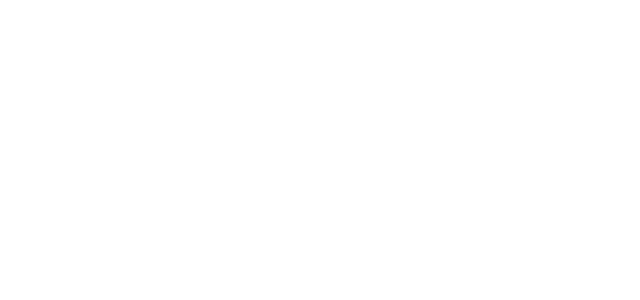
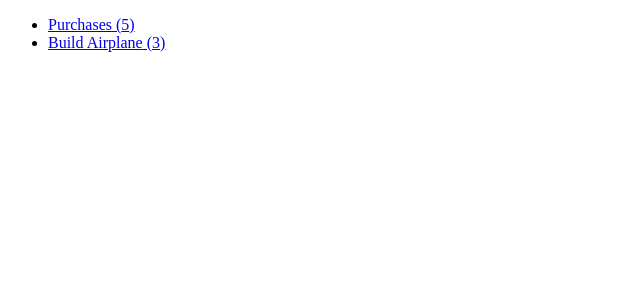
Before and after one commit to diego-aslz/gtl, a React (Create React App) app: page / in a window 1280 px wide. Shown: the top 300 px of the page, without its empty margins (0-640 px from the left). Built offline with nearby package versions, Linux system fonts and the light colour scheme.

Commit message:
Allowing user to show tasks for a group.

```diff
--- a/src/components/App.js
+++ b/src/components/App.js
@@ -1,11 +1,12 @@
 import React from 'react';
 import TaskGroups from './TaskGroups';
+import tasksRepository from '../repositories/tasks-repository';
 
 class App extends React.Component {
   render() {
     return (
       <div className="grouped-task-list-app">
-        <TaskGroups />
+        <TaskGroups groups={tasksRepository.listGroups()} />
       </div>
     );
   }
--- /dev/null
+++ b/src/components/TaskGroupItem.js
@@ -0,0 +1,34 @@
+import React from 'react';
+
+class TaskGroupItem extends React.Component {
+  constructor(props) {
+    super(props);
+    this.state = {
+      expanded: false,
+    };
+  }
+
+  toggle(ev) {
+    ev.preventDefault();
+    this.setState({ expanded: !this.state.expanded });
+  }
+
+  renderTasks(tasks) {
+    const taskItems = tasks.map(task => <li key={task.id} className="task-item">{task.task}</li>);
+    return <ul>{taskItems}</ul>;
+  }
+
+  render() {
+    return (
+      <li>
+        <a href="#" onClick={(ev) => this.toggle(ev)}>
+          {this.props.group.name} ({this.props.group.tasks.length})
+        </a>
+
+        {this.state.expanded && this.renderTasks(this.props.group.tasks)}
+      </li>
+    );
+  }
+}
+
+export default TaskGroupItem;
--- a/src/components/TaskGroups.js
+++ b/src/components/TaskGroups.js
@@ -1,19 +1,14 @@
-import React, { Component } from 'react';
-import tasksRepository from '../repositories/tasks-repository';
+import React from 'react';
+import TaskGroupItem from './TaskGroupItem';
 
-class TaskGroups extends Component {
-  renderGroups(groupsWithTasksCount) {
-    return Object.keys(groupsWithTasksCount).map(name => (
-      <li key={name}>{name} ({groupsWithTasksCount[name]})</li>
-    ));
-  }
+function TaskGroups(props) {
+  const groups = props.groups.map(group => (
+    <TaskGroupItem key={group.name} group={group} />
+  ));
 
-  render() {
-    const groupsWithTasksCount = tasksRepository.listGroupsWithTasksCount();
-    return (
-      <ul className="task-groups">{this.renderGroups(groupsWithTasksCount)}</ul>
-    );
-  }
+  return (
+    <ul className="task-groups">{groups}</ul>
+  );
 }
 
 export default TaskGroups;
--- a/src/index.js
+++ b/src/index.js
@@ -2,6 +2,11 @@ import React from 'react';
 import ReactDOM from 'react-dom';
 import App from './components/App';
 import registerServiceWorker from './registerServiceWorker';
+import tasksRepository from './repositories/tasks-repository';
+import sampleTasks from './repositories/sample-tasks';
+
+// Static tasks for the exercise.
+tasksRepository.addTasks(sampleTasks);
 
 ReactDOM.render(<App />, document.getElementById('root'));
 registerServiceWorker();
--- /dev/null
+++ b/src/repositories/sample-tasks.js
@@ -0,0 +1,58 @@
+export default [
+  {
+    id: 1,
+    group: 'Purchases',
+    task: 'Go to the bank',
+    dependencyIds: [],
+    completedAt: null,
+  },
+  {
+    id: 2,
+    group: 'Purchases',
+    task: 'Buy hammer',
+    dependencyIds: [1],
+    completedAt: null,
+  },
+  {
+    id: 3,
+    group: 'Purchases',
+    task: 'Buy wood',
+    dependencyIds: [1],
+    completedAt: null,
+  },
+  {
+    id: 4,
+    group: 'Purchases',
+    task: 'Buy nails',
+    dependencyIds: [1],
+    completedAt: null,
+  },
+  {
+    id: 5,
+    group: 'Purchases',
+    task: 'Buy paint',
+    dependencyIds: [1],
+    completedAt: null,
+  },
+  {
+    id: 6,
+    group: 'Build Airplane',
+    task: 'Hammer nails into wood',
+    dependencyIds: [2, 3, 4],
+    completedAt: null,
+  },
+  {
+    id: 7,
+    group: 'Build Airplane',
+    task: 'Paint wings',
+    dependencyIds: [5, 6],
+    completedAt: null,
+  },
+  {
+    id: 8,
+    group: 'Build Airplane',
+    task: 'Have a snack',
+    dependencyIds: [11],
+    completedAt: null,
+  }
+];
--- a/src/repositories/tasks-repository.js
+++ b/src/repositories/tasks-repository.js
@@ -10,14 +10,20 @@ const tasksRepository = {
     return allTasks.slice();
   },
 
-  listGroupsWithTasksCount() {
-    return this.listTasks().map(task => task.group).sort().reduce((groups, name) => {
-      if (!groups[name]) {
-        groups[name] = 0;
+  listGroups() {
+    const groups = [];
+    this.listTasks().forEach(task => {
+      const group = groups.find(g => g.name === task.group);
+      if (group) {
+        group.tasks.push(task);
+      } else {
+        groups.push({
+          name: task.group,
+          tasks: [task],
+        });
       }
-      groups[name] += 1;
-      return groups;
-    }, {});
+    });
+    return groups.sort((g1, g2) => g1.name > g2.name);
   }
 };
 
```
Also changed, not shown: features/step_definitions/task_list_steps.js (+11 -4 lines), 1 other file (tests, documents, lock files or other folders).
